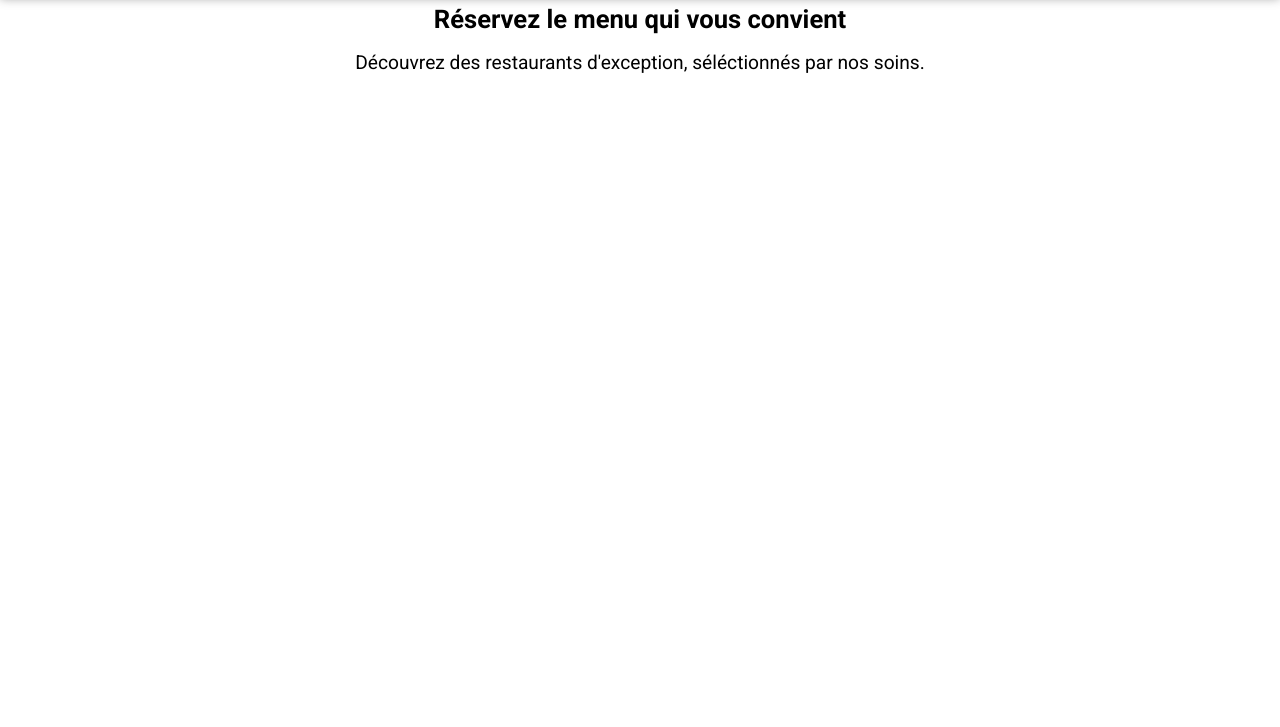
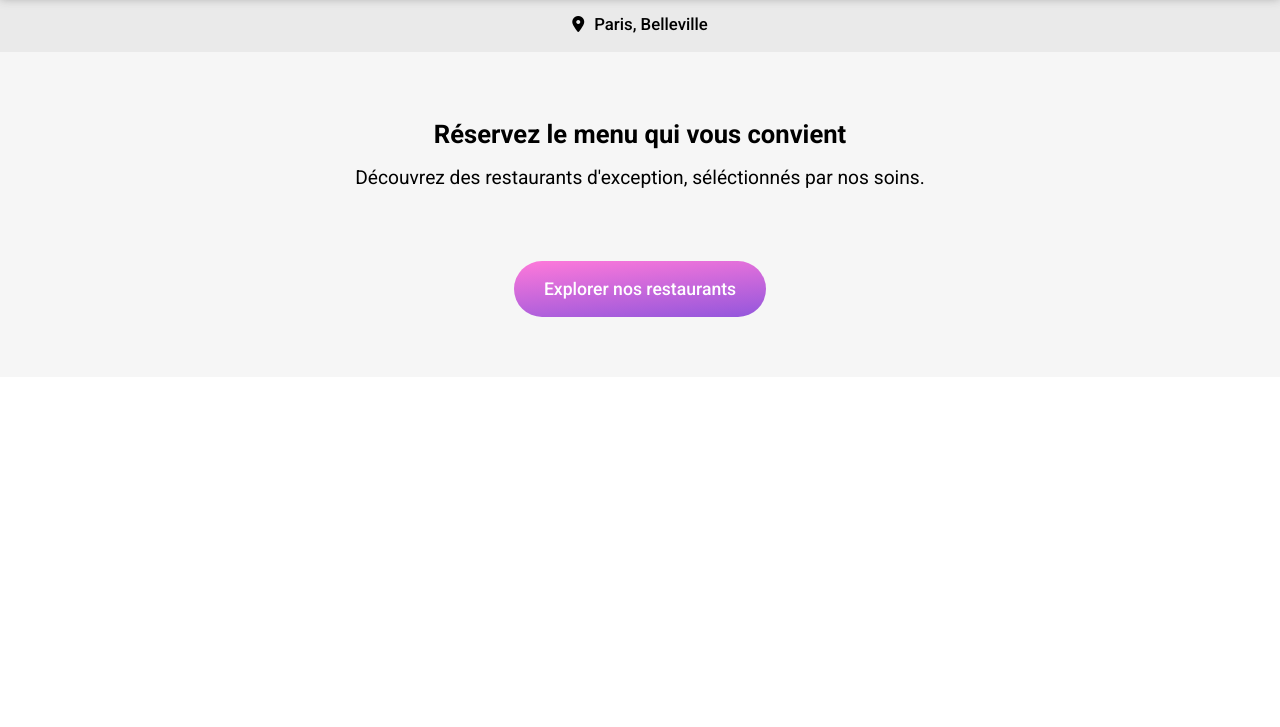
Before and after one commit to CamilleFezandelle/OhMyFood, a website: page index.html in a window 1280 px wide. Shown: the part 73-800 px from the top of the page. Drawn offline with Linux system fonts and the light colour scheme; a web font is replaced by a local one.

Commit message:
finalisation de la section introduction dans la page principale

```diff
--- a/assets/scss/Pages/_index.scss
+++ b/assets/scss/Pages/_index.scss
@@ -1,6 +1,28 @@
+.explore__localisation {
+    background-color: #eaeaea;
+    height: 55px;
+    @include display-center;
+}
+
+.explore__localisation-text {
+    @include display-center;
+    i {
+        padding-right: 10px;
+    }
+    p {
+        font-size: 1.05em;
+        font-weight: 500;
+    }
+}
+
 .explore__list {
+    background-color: #f6f6f6;
+    height: 325px;
+    padding: 60px 0;
     display: flex;
-    justify-content: center;
+    flex-direction: column;
+    justify-content: space-between;
+    align-items: center;
 }
 
 .explore__text {
@@ -18,3 +40,16 @@
         text-align: center;
     }
 }
+.explore__button button {
+    @include font;
+    font-size: 1.1em;
+    font-weight: 500;
+    color: #ffffff;
+    background: linear-gradient(355deg, $color-primary 0%, $color-secondary 100%);
+    border: none;
+    border-radius: 50px;
+    padding: 18px 30px;
+    &:active {
+        box-shadow: 0 5px 10px #d6d6d6;
+    }
+}
--- a/assets/scss/Utils/_mixins.scss
+++ b/assets/scss/Utils/_mixins.scss
@@ -3,3 +3,7 @@
     justify-content: center;
     align-items: center;
 }
+
+@mixin font {
+    font-family: 'Roboto', sans-serif;
+}
--- a/index.html
+++ b/index.html
@@ -22,9 +22,6 @@
     <body>
         <header>
             <div class="bloc">
-                <a href="index.html" class="back">
-                    <i class="fa-solid fa-arrow-left back__icon"></i>
-                </a>
                 <div class="logo">
                     <a href="index.html"
                         ><img src="assets/images/logo/logo.png" alt="Logo OhMyFood" class="logo__img"
@@ -36,14 +33,19 @@
             <section class="section-introduction">
                 <div class="explore">
                     <div class="explore__localisation">
-                        <div class="explore__localisation-text"></div>
+                        <div class="explore__localisation-text">
+                            <i class="fa-solid fa-location-dot"></i>
+                            <p>Paris, Belleville</p>
+                        </div>
                     </div>
                     <div class="explore__list">
                         <div class="explore__text">
                             <h1>Réservez le menu qui vous convient</h1>
                             <p>Découvrez des restaurants d'exception, séléctionnés par nos soins.</p>
                         </div>
-                        <div class="explore__button"></div>
+                        <div class="explore__button">
+                            <button>Explorer nos restaurants</button>
+                        </div>
                     </div>
                 </div>
                 <div class="tutorial"></div>
```
Also changed, not shown: menu-1.html (+14 -1 lines), assets/css/styles.css, 1 other file.
